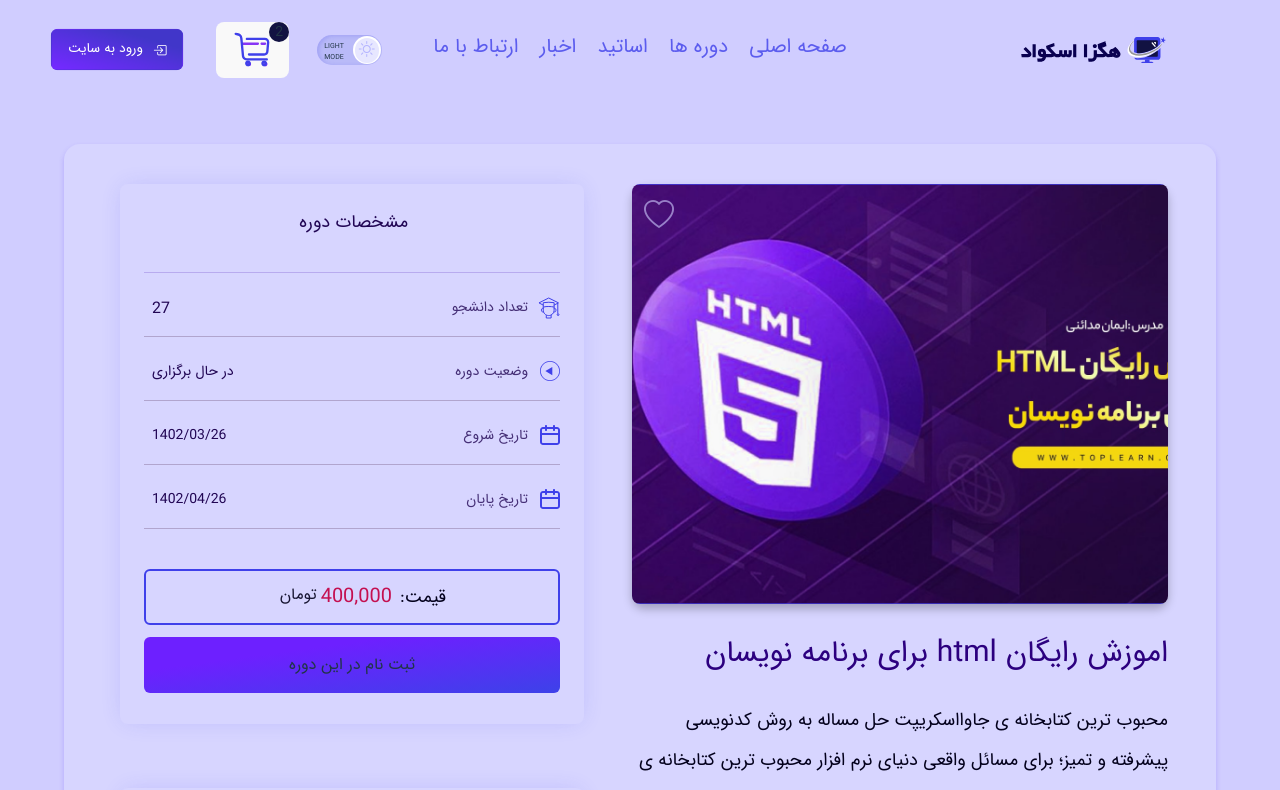
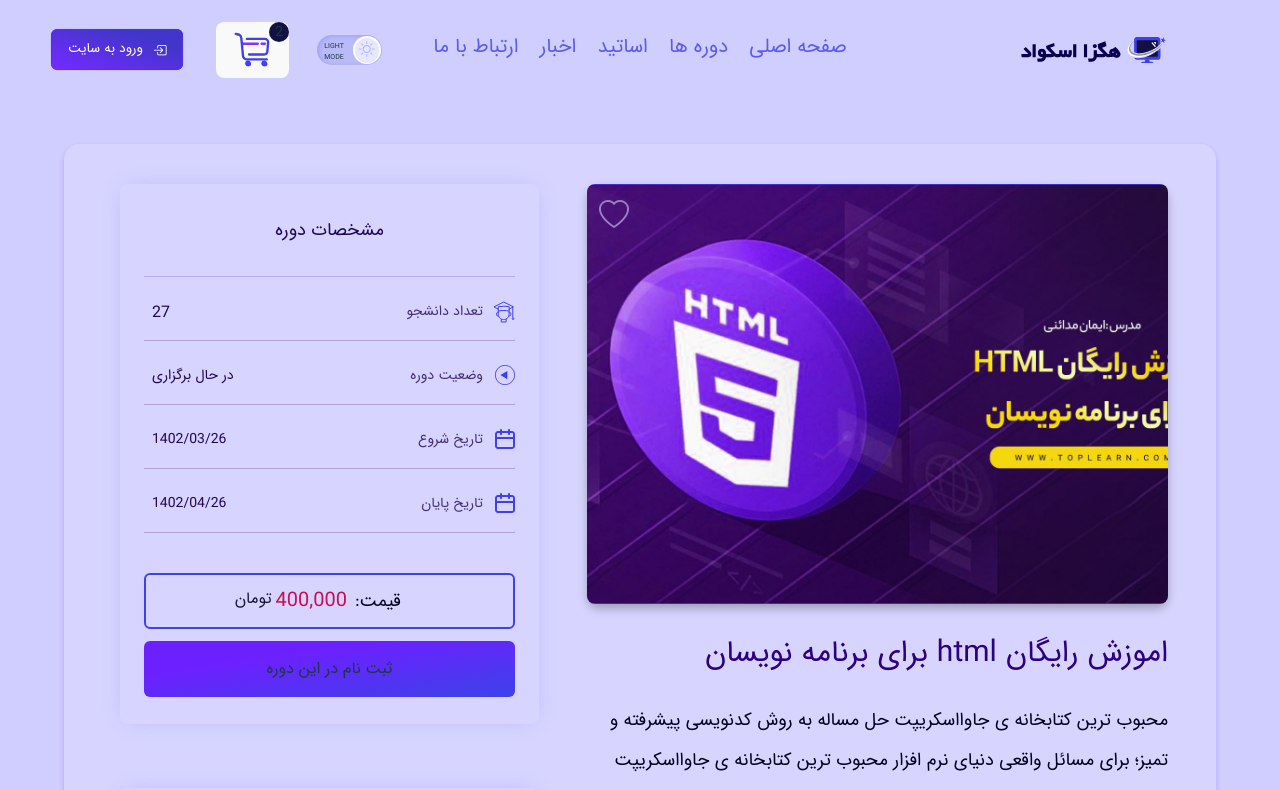
Before and after one commit to academy-react/Hexa-Squad, a React (Vite) app: page /CourseDetails in a window 1280 px wide. Shown: the top 790 px of the page. Built offline with nearby package versions, Linux system fonts and the light colour scheme.

Commit message:
some more changes for course details

```diff
--- a/src/components/CourseDetails/DetailsBox.jsx
+++ b/src/components/CourseDetails/DetailsBox.jsx
@@ -19,7 +19,7 @@ const DetailsBox = ({ id }) => {
         data-aos-duration="1000"
         className="rounded-lg shadow-shadow-Course-details lg:h-[540px] bg-[#D7D5FF] lg:mt-10 md:mt-28 mt-20 dark:bg-[#34239f] "
       >
-        <h2 className="w-28 h-6 mx-32 lg:my-10 md:mx-48 lg:mx-44 md:text-lg  py-6 text-md  text-[#210654]  dark:text-whitePink">
+        <h2 className="text-center  md:text-lg pt-8  text-md  text-[#210654]  dark:text-whitePink">
           {" "}
           مشخصات دوره
         </h2>
```
